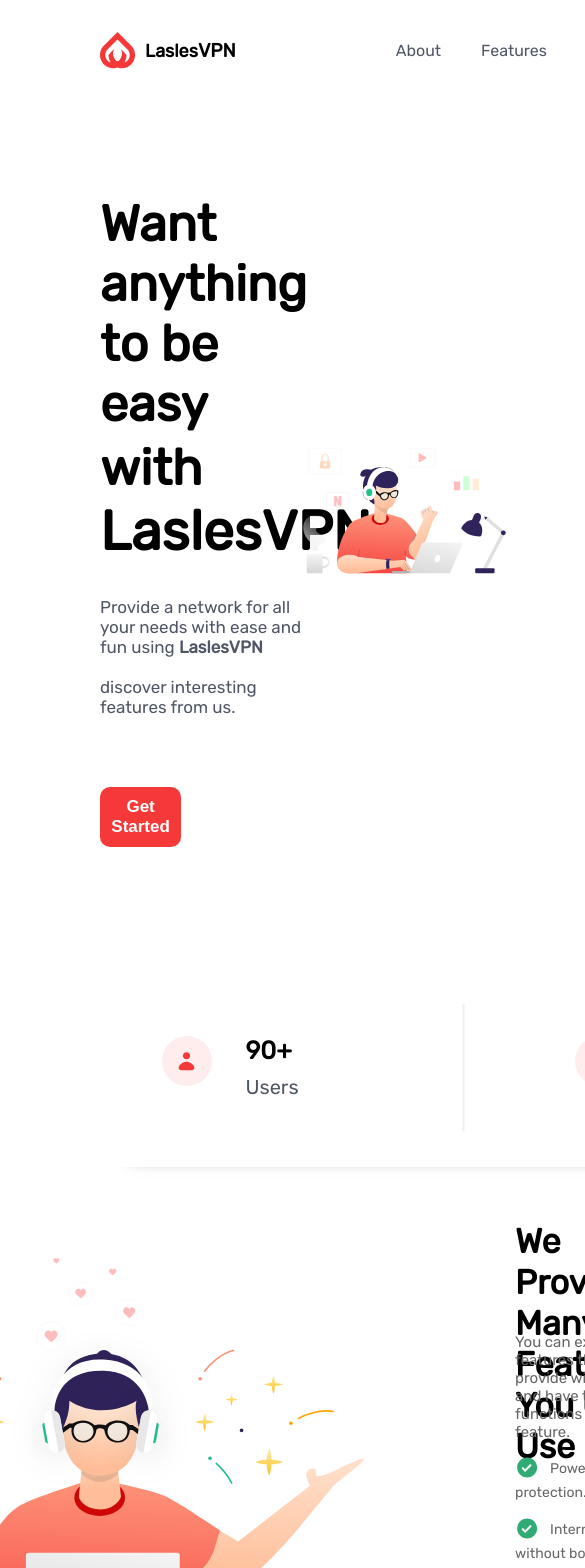
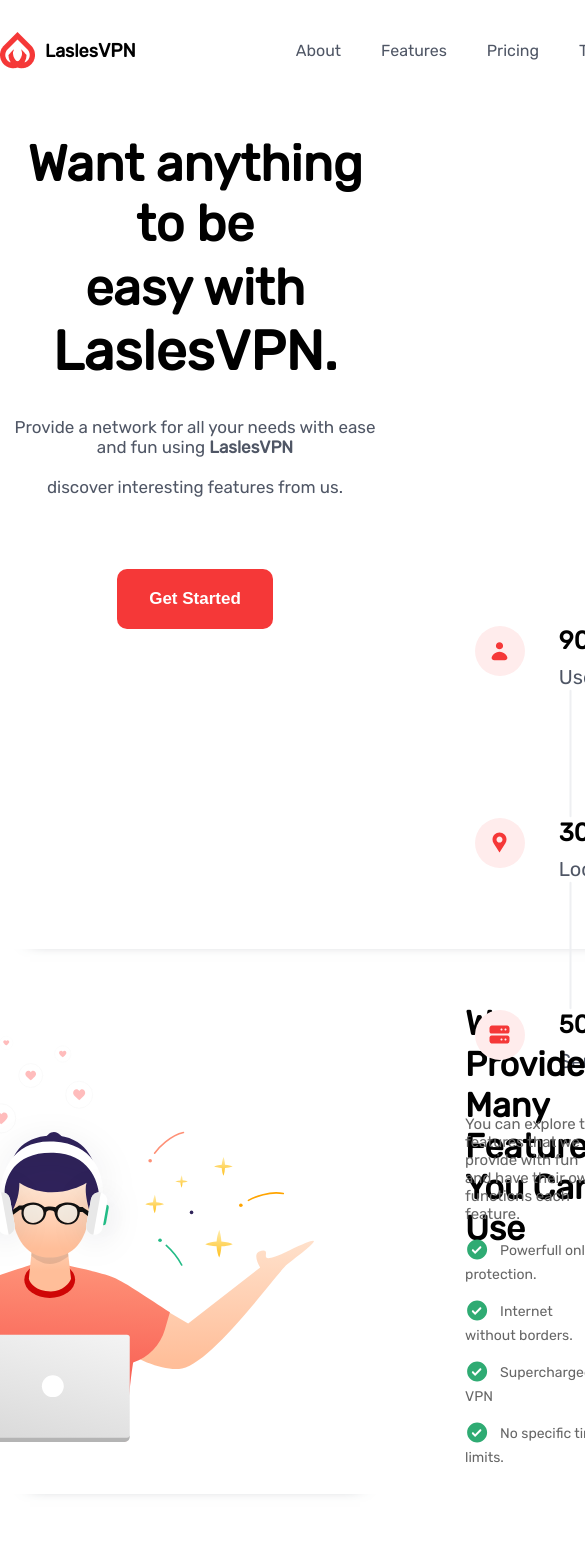
Before and after one commit to MarcosAdrianMuga/Tarea, a React (Vite) app: page / in a window 390 px wide. Shown: the top 1568 px of the page, 585 px wide, since content can reach past the window. Built offline with nearby package versions, Linux system fonts and the light colour scheme; no server answers; the HTML template or start-up script is replaced by a standard one.

Commit message:
some changes for responsible mobile

```diff
--- a/src/App.css
+++ b/src/App.css
@@ -7,7 +7,6 @@
   margin: 0 auto;
   font-family: Rubik;
   font-size: 18px;
-  padding-left: 100px;
 }
 
 .wantAnythingToContainer {
@@ -20,11 +19,23 @@
   margin-top: 60px;
 }
 
+@media only screen and (max-width: 768px) {
+  .contenedortextoimagen {
+    margin-top: 0px;
+  }
+}
+
 .fotito {
   width: 70%;
   height: 70%;
   margin-top: 15px;
   margin-right: 10px;
+}
+
+@media only screen and (max-width: 768px) {
+  .fotito {
+    display: none;
+  }
 }
 
 .antesdelplan {
@@ -50,6 +61,13 @@
   font-size: 50px;
   width: 70%;
   align-items: center;
+}
+
+@media only screen and (max-width: 768px) {
+  .contenedordetexto {
+    width: 100%;
+    text-align: center;
+  }
 }
 
 .logolindo {
@@ -123,7 +141,7 @@
 
 .cambio:hover {
   cursor: pointer;
-  color: #F53855;
+  color: #f53855;
   transition: 0.5s;
 }
 
--- a/src/components/Pasarela/Pasarela.css
+++ b/src/components/Pasarela/Pasarela.css
@@ -4,6 +4,7 @@
   justify-content: center;
   width: 80%;
   margin: 15px auto;
+  max-width: 1200px;
 }
 
 .pasa {
--- a/src/components/Rectangulo/Rectangulo.module.css
+++ b/src/components/Rectangulo/Rectangulo.module.css
@@ -14,7 +14,6 @@
   margin-left: 110px;
   display: flex;
   flex-direction: row;
-
 }
 
 .be {
@@ -24,7 +23,7 @@
 .pe {
   font-size: 20px;
   margin: 10px 0px 0px 0px;
-    color:#4f5665;
+  color: #4f5665;
 }
 
 .circulito {
@@ -50,5 +49,10 @@
   display: flex;
   flex-direction: column;
   padding: 0px 0px 0px;
+}
 
+@media only screen and (max-width: 768px) {
+  .rec {
+    flex-direction: column;
   }
+}
```
Lines whose indentation alone changed are shown as unchanged.
